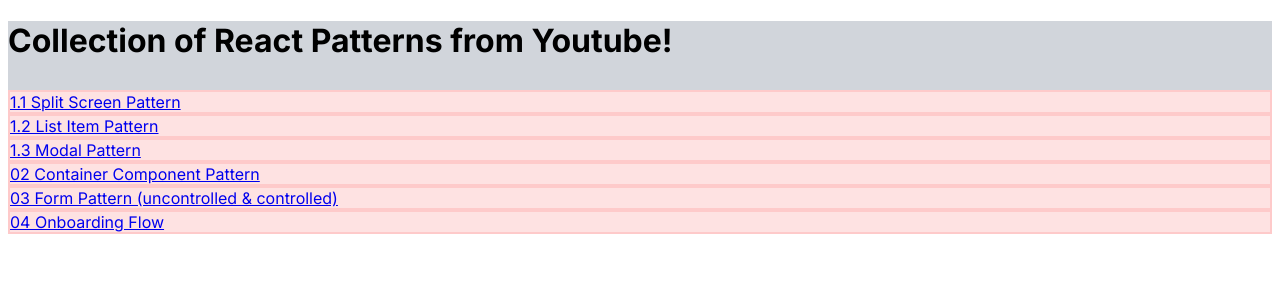
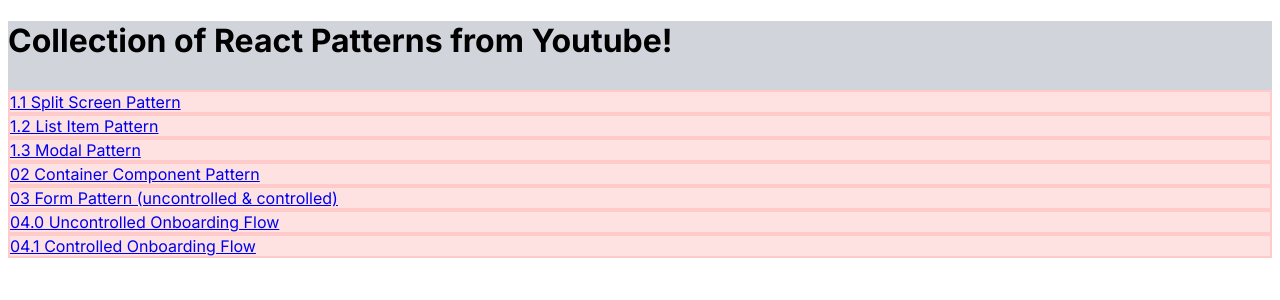
Before and after one commit to gadnaw/design-patterns, a Next.js app: page / in a window 1280 px wide. Shown: the top 300 px of the page. Built offline with nearby package versions, Linux system fonts and the light colour scheme.

Commit message:
Updated the README.md for the observation on cloneElement

```diff
--- a/app/page.tsx
+++ b/app/page.tsx
@@ -39,7 +39,13 @@ export default function Home() {
           href="/screen-onboarding-flow"
           className="bg-red-100 border-2 border-solid border-red-200"
         >
-          04 Onboarding Flow
+          04.0 Uncontrolled Onboarding Flow
+        </Link>
+        <Link
+          href="/screen-controlled-onboarding-flow"
+          className="bg-red-100 border-2 border-solid border-red-200"
+        >
+          04.1 Controlled Onboarding Flow
         </Link>
       </div>
     </main>
--- /dev/null
+++ b/app/screen-controlled-onboarding-flow/page.tsx
@@ -0,0 +1,7 @@
+import React from "react";
+
+function page() {
+  return <div>page</div>;
+}
+
+export default page;
```
Also changed, not shown: 1 other file (tests, documents, lock files or other folders).
